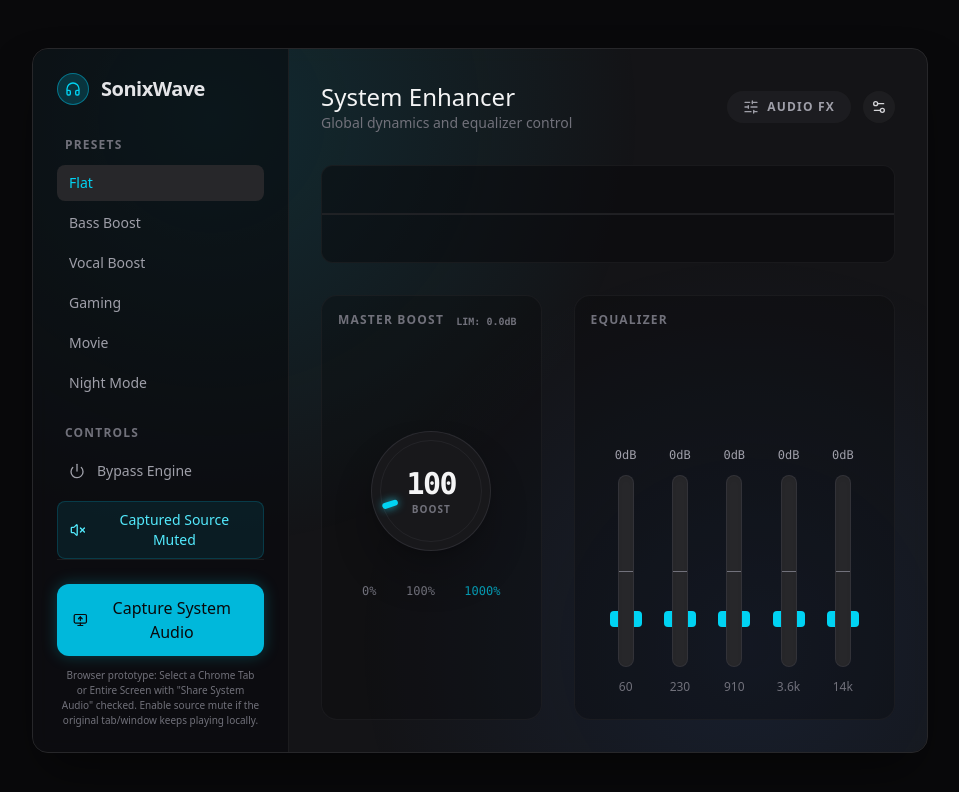
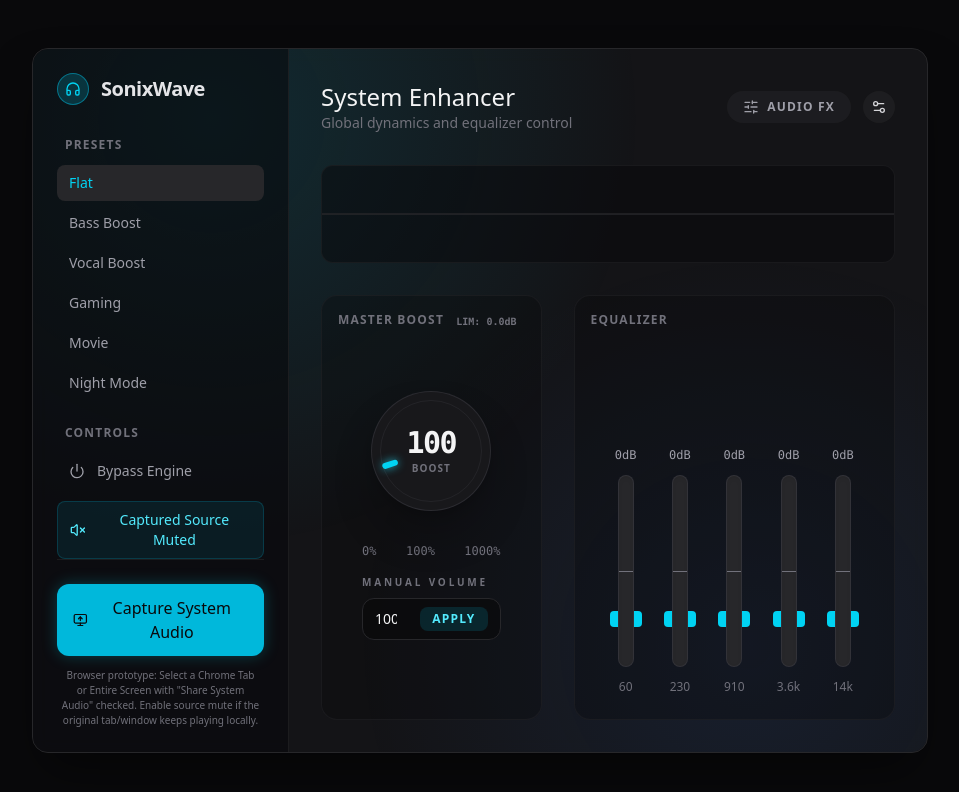
Before and after one commit to SAFAL-TIWARI/SonixWave, a React (Vite) app: page / in a window 1280 px wide. Shown: the top 792 px of the page, without its empty margins (160-1119 px from the left). Built offline with nearby package versions, Linux system fonts and the light colour scheme.

Commit message:
Add manual volume input functionality with validation and apply button

```diff
--- a/src/App.tsx
+++ b/src/App.tsx
@@ -18,6 +18,7 @@
   const [isConnected, setIsConnected] = useState(false);
   const [isBypassed, setIsBypassed] = useState(false);
   const [masterBoost, setMasterBoost] = useState(100);
+  const [manualBoostInput, setManualBoostInput] = useState("100");
   const [currentPreset, setCurrentPreset] = useState("Flat");
   const [eqGains, setEqGains] = useState<number[]>([0, 0, 0, 0, 0]);
   const [isClipping, setIsClipping] = useState(false);
@@ -97,7 +98,22 @@
 
   const handleBoostChange = (val: number) => {
     setMasterBoost(val);
+    setManualBoostInput(String(val));
     audioEngine.setMasterBoost(val);
+  };
+
+  const applyManualBoostInput = () => {
+    const parsedValue = Number(manualBoostInput);
+
+    if (Number.isNaN(parsedValue)) {
+      setManualBoostInput(String(masterBoost));
+      return;
+    }
+
+    const clampedValue = Math.max(0, Math.min(1000, parsedValue));
+    setMasterBoost(clampedValue);
+    setManualBoostInput(String(clampedValue));
+    audioEngine.setMasterBoost(clampedValue);
   };
 
   const handleEqChange = (index: number, val: number) => {
@@ -316,7 +332,38 @@
                   <div className="mt-8 flex w-full justify-between px-4 text-xs font-medium text-zinc-500 font-mono">
                     <span>0%</span>
                     <span>100%</span>
-                    <span className="text-cyan-400/70">1000%</span>
+                    <span>1000%</span>
+                  </div>
+                  <div className="mt-4 w-full px-4">
+                    <label className="mb-2 block text-[10px] font-semibold uppercase tracking-[0.28em] text-zinc-500">
+                      Manual Volume
+                    </label>
+                    <div className="flex items-center gap-2 rounded-xl border border-zinc-800 bg-zinc-950/60 px-3 py-2">
+                      <input
+                        type="number"
+                        min={0}
+                        max={1000}
+                        step={1}
+                        value={manualBoostInput}
+                        onChange={(e) => setManualBoostInput(e.target.value)}
+                        onBlur={applyManualBoostInput}
+                        onKeyDown={(e) => {
+                          if (e.key === "Enter") {
+                            applyManualBoostInput();
+                            e.currentTarget.blur();
+                          }
+                        }}
+                        className="w-full bg-transparent text-sm text-zinc-100 outline-none placeholder:text-zinc-600"
+                        placeholder="Enter volume 0 - 1000"
+                      />
+                      <button
+                        type="button"
+                        onClick={applyManualBoostInput}
+                        className="shrink-0 rounded-lg bg-cyan-500/15 px-3 py-1 text-xs font-semibold uppercase tracking-widest text-cyan-300 transition-colors hover:bg-cyan-500/25"
+                      >
+                        Apply
+                      </button>
+                    </div>
                   </div>
                 </div>
 
```
